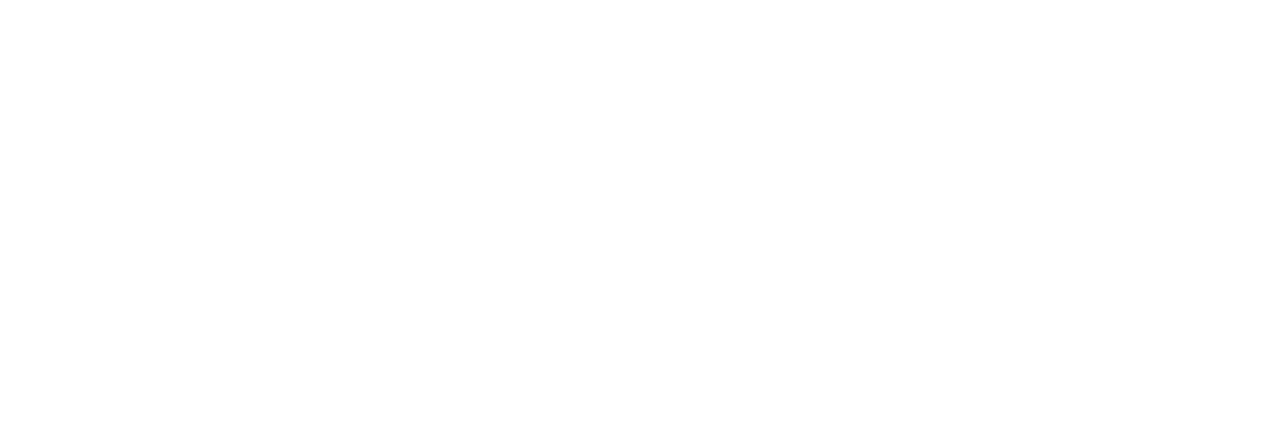
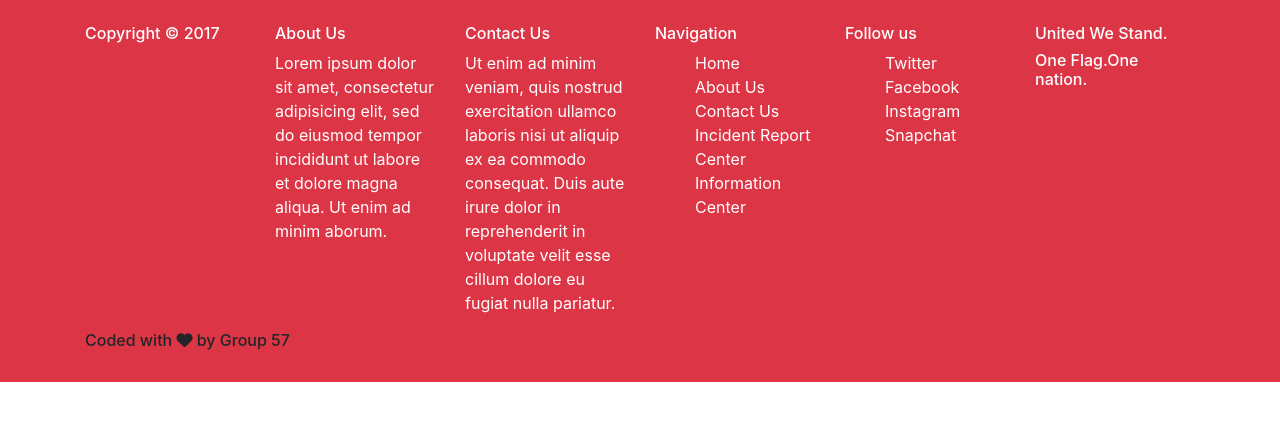
Before and after one commit to udaragangabadage/DMS, a PHP site: page /footer.php in a window 1280 px wide. Before the commit the part shown is empty. Shown: the top 421 px of the page. Run offline with PHP 8.4, Linux system fonts and the light colour scheme; some libraries are stand-ins or nearby versions.

Commit message:
dfadlkjkda

```diff
--- a/css/common-text.css
+++ b/css/common-text.css
@@ -2,3 +2,7 @@
   font-size: 50px;
   color: black;
 }
+
+ul {
+  list-style-type: none;
+}
--- a/footer.php
+++ b/footer.php
@@ -25,7 +25,64 @@
 
 <body>
 
+<footer class="navbar-dark bg-danger">
+  <br>
+  <div class="container">
+    <div class="row">
 
+      <div class="col-sm-2">
+        <h6 class="text-white">Copyright &copy; 2017</h6>
+      </div>
+
+      <div class="col-sm-2">
+        <h6 class="text-white">About Us</h6>
+        <p class="text-white">Lorem ipsum dolor sit amet, consectetur adipisicing elit, sed do eiusmod tempor incididunt ut labore et dolore magna aliqua. Ut enim ad minim aborum.</p>
+      </div>
+      <div class="col-sm-2">
+        <h6 class="text-white">Contact Us</h6>
+        <p class="text-white">Ut enim ad minim veniam, quis nostrud exercitation ullamco laboris nisi ut aliquip ex ea commodo consequat. Duis aute irure dolor in reprehenderit in voluptate velit esse cillum dolore eu fugiat nulla pariatur. </p>
+      </div>
+      <div class="col-sm-2">
+        <h6 class="text-white">Navigation</h6>
+        <ul class="unstyled">
+          <li class="text-white"> <a class="text-white"  href="#">Home</a> </li>
+          <li class="text-white"> <a class="text-white"  href="#">About Us</a> </li>
+          <li class="text-white"> <a class="text-white"  href="#">Contact Us</a> </li>
+          <li class="text-white"> <a class="text-white"  href="#">Incident Report Center</a> </li>
+          <li class="text-white"> <a class="text-white"  href="#">Information Center</a> </li>
+
+        </ul>
+      </div>
+      <div class="col-sm-2">
+          <h6 class="text-white">Follow us</h6>
+        <ul class="unstyled">
+          <li class="text-white"> <a class="text-white"  href="#">Twitter</a> </li>
+          <li class="text-white"> <a class="text-white"  href="#">Facebook</a> </li>
+          <li class="text-white"> <a class="text-white"  href="#">Instagram</a> </li>
+          <li class="text-white"> <a class="text-white"  href="#">Snapchat</a> </li>
+
+        </ul>
+      </div>
+      <div class="col-sm-2">
+        <h6 class="text-white">United We Stand.</h6>
+        <h6 class="text-white"> One Flag.One nation.</h6>
+
+
+
+      </div>
+
+    </div>
+
+  </div>
+  <div class="container">
+    <div class="row">
+      <div class="col-sm-12">
+        <h6>Coded with <span><i class="fa fa-heart" aria-hidden="true"></i></span> by Group 57</h6>
+     </div>
+   </div>
+  </div>
+  <br>
+</footer>
 
 
   <!-- Optional JavaScript -->
```
